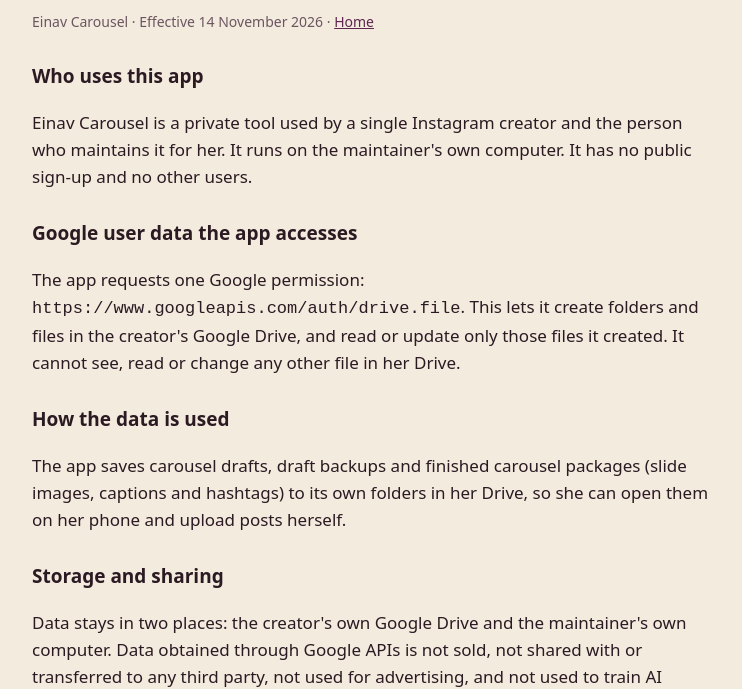
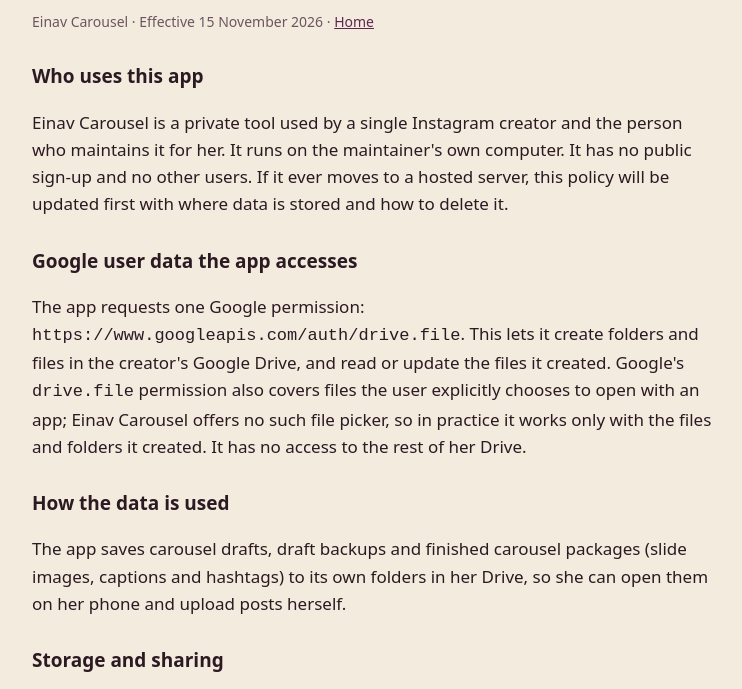
Before and after one commit to ilanfux/einav-carousel-site, a plain HTML site: page privacy.html in a window 1280 px wide. Shown: the part 99-788 px from the top of the page, without its empty margins (268-1010 px from the left). Drawn offline with Linux system fonts and the light colour scheme.

Commit message:
Accurate drive.file wording; note on moving to a hosted server
Co-Authored-By: Claude Opus 5.5 <noreply@anthropic.com>

```diff
--- a/privacy.html
+++ b/privacy.html
@@ -18,16 +18,19 @@
 <body>
 <main>
   <h1>Privacy policy</h1>
-  <p class="muted">Einav Carousel · Effective 14 November 2026 · <a href="./">Home</a></p>
+  <p class="muted">Einav Carousel · Effective 15 November 2026 · <a href="./">Home</a></p>
 
   <h2>Who uses this app</h2>
   <p>Einav Carousel is a private tool used by a single Instagram creator and the person who maintains it for her.
-     It runs on the maintainer's own computer. It has no public sign-up and no other users.</p>
+     It runs on the maintainer's own computer. It has no public sign-up and no other users. If it ever moves to a
+     hosted server, this policy will be updated first with where data is stored and how to delete it.</p>
 
   <h2>Google user data the app accesses</h2>
   <p>The app requests one Google permission: <code>https://www.googleapis.com/auth/drive.file</code>. This lets
-     it create folders and files in the creator's Google Drive, and read or update only those files it created.
-     It cannot see, read or change any other file in her Drive.</p>
+     it create folders and files in the creator's Google Drive, and read or update the files it created. Google's
+     <code>drive.file</code> permission also covers files the user explicitly chooses to open with an app; Einav
+     Carousel offers no such file picker, so in practice it works only with the files and folders it created.
+     It has no access to the rest of her Drive.</p>
 
   <h2>How the data is used</h2>
   <p>The app saves carousel drafts, draft backups and finished carousel packages (slide images, captions and
@@ -51,7 +54,7 @@
 
   <section class="he" lang="he">
     <h2>בעברית, בקצרה</h2>
-    <p>האפליקציה מבקשת הרשאה אחת בלבד, <code>drive.file</code>, ורואה רק קבצים ותיקיות שהיא עצמה יצרה ב־Drive של היוצרת.
+    <p>האפליקציה מבקשת הרשאה אחת בלבד, <code>drive.file</code>, שנותנת גישה לקבצים ולתיקיות שהיא עצמה יצרה ב־Drive של היוצרת, ולקבצים שהיוצרת בוחרת במפורש לפתוח איתה. אין באפליקציה בורר קבצים כזה, ולכן בפועל היא עובדת רק עם מה שיצרה.
        היא שומרת שם טיוטות, גיבויים וחבילות מוכנות. המידע נשמר רק ב־Drive של היוצרת ובמחשב של מי שמתחזק את הכלי.
        הוא לא נמכר, לא מועבר לאף צד שלישי, ולא משמש לפרסום או לאימון מודלים.
        אפשר לבטל את הגישה בכל רגע בהגדרות חשבון Google, תחת ״אפליקציות ושירותים של צד שלישי״.</p>
```
Also changed, not shown: index.html (+2 -2 lines).
